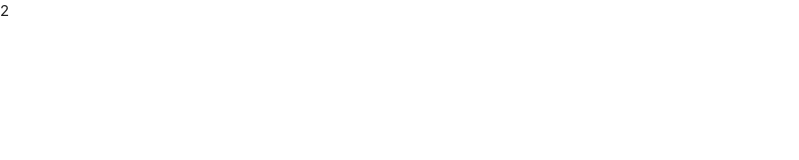
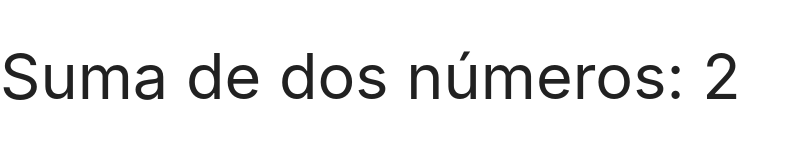
Before and after one commit to angeloLuna/Ejercicios-angular-1.5, a website: page src/index.html in a window 1280 px wide. Shown: the whole page, without its empty margins (0-799 px from the left). Drawn offline with nearby package versions, Linux system fonts and the light colour scheme.

Commit message:
ng-bind, oculta elementos si se presenta un error en el código

```diff
--- a/src/index.html
+++ b/src/index.html
@@ -2,13 +2,14 @@
 <html lang="en" ng-app="practica">
 <head>
     <meta charset="UTF-8">
-    <title>ejercicios angular</title>
+    <title>Ocultando cosas erroneas</title>
     <meta name="viewport" content="width=device-width">
     <link rel="stylesheet" href="../node_modules/materialize-css/dist/css/materialize.css">
 </head>
 <body>
+    <!--     si se prduce un error en el código, se muestra el "cargando..."-->
+    <h1 ng-bind="'Suma de dos números: ' + (1+1)">Cargando...</h1>
 
-    {{1+1}}
     <script src="../node_modules/jquery/dist/jquery.js"></script>
     <script src="../node_modules/materialize-css/dist/js/materialize.js"></script>
     <script src="../node_modules/angular/angular.js"></script>
```
Also changed, not shown: dist/index.html.
